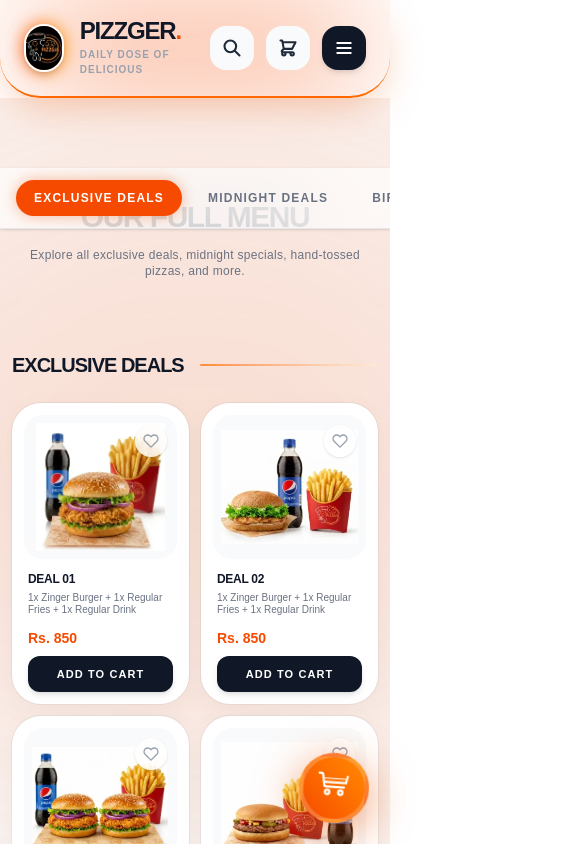
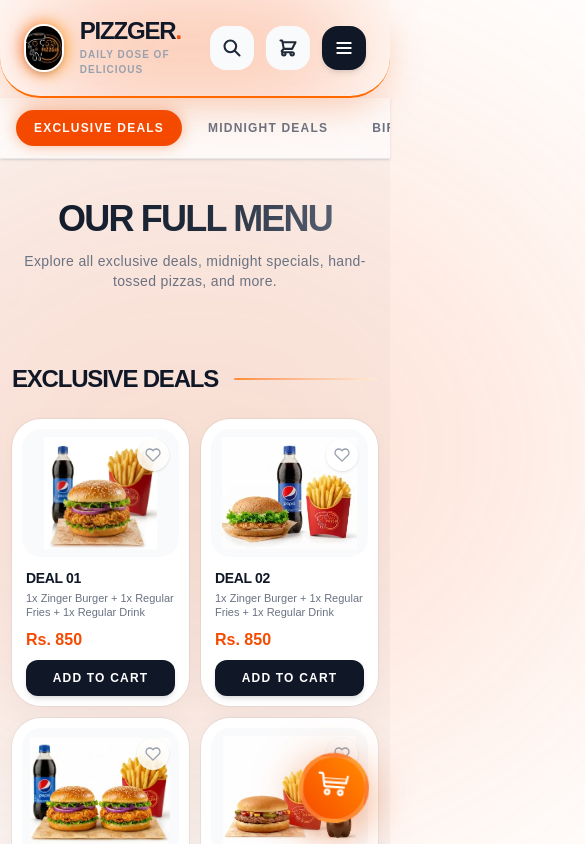
Before and after one commit to pizzgerrawalpindi-maker/premium-food-website, a Next.js app: page /menu in a window 390 px wide. Shown: the top 844 px of the page, 585 px wide, since content can reach past the window. Built offline with nearby package versions, Linux system fonts and the light colour scheme.

Commit message:
Update changes

```diff
--- a/src/app/menu/page.js
+++ b/src/app/menu/page.js
@@ -36,6 +36,19 @@
         }
       }, 100);
     }
+  }, []);
+
+  // Force a correct, non-zoomed-out mobile viewport (fixes pages loading "zoomed out"
+  // on phones). This is a safety net in case app/layout.js isn't already setting one —
+  // see the chat reply for the cleaner, recommended way to do this in layout.js.
+  useEffect(() => {
+    let tag = document.querySelector('meta[name="viewport"]');
+    if (!tag) {
+      tag = document.createElement('meta');
+      tag.name = 'viewport';
+      document.head.appendChild(tag);
+    }
+    tag.setAttribute('content', 'width=device-width, initial-scale=1, maximum-scale=1, user-scalable=no');
   }, []);
 
   // Function to Add Item to LocalStorage WITHOUT redirecting
@@ -185,7 +198,7 @@
     }
   };
 
-  const MenuCard = ({ title, description, price, pricingOptions, imageNum }) => {
+  const MenuCard = ({ title, description, price, pricingOptions, imageNum, className = '' }) => {
     const [isLiked, setIsLiked] = useState(false);
     const [selectedSize, setSelectedSize] = useState("");
     const [error, setError] = useState(false);
@@ -220,10 +233,10 @@
       : price;
 
     return (
-      <div className="group relative bg-white dark:bg-[#1c1410]/70 dark:backdrop-blur-xl rounded-[1.8rem] sm:rounded-[2.5rem] p-3 sm:p-4 flex flex-col shadow-[0_8px_30px_rgb(0,0,0,0.04)] dark:shadow-[0_10px_30px_rgba(234,88,12,0.1)] hover:shadow-[0_20px_50px_rgb(0,0,0,0.12)] hover:-translate-y-1.5 transition-all duration-300 ring-1 ring-gray-900/5 dark:ring-orange-500/20 w-full max-w-sm mx-auto">
+      <div className={`group relative bg-white dark:bg-[#1c1410]/70 dark:backdrop-blur-xl rounded-[1.8rem] sm:rounded-[2.5rem] p-2.5 sm:p-3 flex flex-col shadow-[0_8px_30px_rgb(0,0,0,0.04)] dark:shadow-[0_10px_30px_rgba(234,88,12,0.1)] hover:shadow-[0_20px_50px_rgb(0,0,0,0.12)] hover:-translate-y-1.5 transition-all duration-300 ring-1 ring-gray-900/5 dark:ring-orange-500/20 ${className}`}>
 
         {/* Top Image Area */}
-        <div className="w-full h-36 sm:h-48 bg-gray-50 dark:bg-[#18110e] rounded-[1.2rem] sm:rounded-[1.5rem] relative overflow-hidden mb-3 sm:mb-4 flex items-center justify-center p-2">
+        <div className="w-full h-32 sm:h-48 bg-gray-50 dark:bg-[#18110e] rounded-[1.2rem] sm:rounded-[1.5rem] relative overflow-hidden mb-3 sm:mb-4 flex items-center justify-center p-2">
           <img
             src={`/${imageNum}.webp`}
             alt={title}
@@ -247,16 +260,16 @@
 
         {/* Bottom Content Area */}
         <div className="flex flex-col flex-grow px-1">
-          <h3 className="font-black text-gray-900 dark:text-white text-xs sm:text-lg uppercase tracking-tight leading-snug">{title}</h3>
-          <p className="text-[10px] sm:text-sm text-gray-500 dark:text-orange-200/70 mt-1 sm:mt-2 font-medium leading-tight sm:leading-snug line-clamp-2 min-h-[28px] sm:min-h-[40px]">
+          <h3 className="font-black text-gray-900 dark:text-white text-sm sm:text-lg uppercase tracking-tight leading-snug">{title}</h3>
+          <p className="text-[11px] sm:text-sm text-gray-500 dark:text-orange-200/70 mt-1 sm:mt-2 font-medium leading-tight sm:leading-snug line-clamp-2 min-h-[30px] sm:min-h-[40px]">
             {description}
           </p>
 
-          <div className="mt-1 sm:mt-2 mb-2 sm:mb-3 min-h-[24px] sm:min-h-[32px] flex items-end">
+          <div className="mt-1 sm:mt-2 mb-2 sm:mb-3 min-h-[26px] sm:min-h-[32px] flex items-end">
             {displayPrice ? (
-               <span className="text-orange-600 dark:text-orange-400 font-black text-sm sm:text-xl">{displayPrice}</span>
+               <span className="text-orange-600 dark:text-orange-400 font-black text-base sm:text-xl">{displayPrice}</span>
             ) : (
-               <span className="text-[9px] sm:text-sm font-bold text-gray-400 dark:text-orange-200/50 uppercase tracking-widest">Select Size</span>
+               <span className="text-[10px] sm:text-sm font-bold text-gray-400 dark:text-orange-200/50 uppercase tracking-widest">Select Size</span>
             )}
           </div>
 
@@ -266,7 +279,7 @@
               <select
                 value={selectedSize}
                 onChange={(e) => { setSelectedSize(e.target.value); setError(false); }}
-                className={`w-full p-2 sm:p-2.5 rounded-xl border-2 text-[11px] sm:text-sm font-bold bg-gray-50 dark:bg-[#120D0A] text-gray-700 dark:text-orange-100 outline-none transition-colors appearance-none cursor-pointer ${
+                className={`w-full p-2 sm:p-2.5 rounded-xl border-2 text-xs sm:text-sm font-bold bg-gray-50 dark:bg-[#120D0A] text-gray-700 dark:text-orange-100 outline-none transition-colors appearance-none cursor-pointer ${
                   error ? 'border-red-500 ring-1 ring-red-500' : 'border-gray-200 dark:border-orange-500/30 focus:border-orange-500 hover:bg-gray-100 dark:hover:bg-[#18110e]'
                 }`}
               >
@@ -278,13 +291,13 @@
               <div className="absolute right-2.5 top-1/2 -translate-y-1/2 pointer-events-none">
                 <svg className="w-3.5 h-3.5 sm:w-4 sm:h-4 text-gray-400 dark:text-orange-200/60" fill="none" stroke="currentColor" viewBox="0 0 24 24"><path strokeLinecap="round" strokeLinejoin="round" strokeWidth="2" d="M19 9l-7 7-7-7"></path></svg>
               </div>
-              {error && <span className="absolute -top-4 right-1 text-[9px] text-red-500 font-black tracking-widest uppercase bg-white dark:bg-[#120D0A] px-1">Required!</span>}
+              {error && <span className="absolute -top-4 right-1 text-[10px] text-red-500 font-black tracking-widest uppercase bg-white dark:bg-[#120D0A] px-1">Required!</span>}
             </div>
           )}
 
           <button
             onClick={handleAddToCartClick}
-            className={`mt-auto w-full font-bold py-2.5 sm:py-3.5 rounded-xl uppercase tracking-widest text-[11px] sm:text-sm transition-all active:scale-95 shadow-md hover:shadow-lg cursor-pointer ${
+            className={`mt-auto w-full font-bold py-2.5 sm:py-3.5 rounded-xl uppercase tracking-widest text-xs sm:text-sm transition-all active:scale-95 shadow-md hover:shadow-lg cursor-pointer ${
               addedEffect ? 'bg-green-600 text-white' : 'bg-gray-900 dark:bg-orange-600 hover:bg-black dark:hover:bg-orange-700 text-white'
             }`}
           >
@@ -297,7 +310,7 @@
 
   const SectionHeader = ({ title, subtitle }) => (
     <div className="flex items-center gap-4 sm:gap-6 mb-6 sm:mb-8">
-      <h2 className="text-xl sm:text-3xl md:text-4xl font-black uppercase tracking-tighter text-gray-900 dark:text-white whitespace-nowrap">
+      <h2 className="text-2xl sm:text-3xl md:text-4xl font-black uppercase tracking-tighter text-gray-900 dark:text-white whitespace-nowrap">
         {title}
       </h2>
       <div className="h-[2px] flex-grow bg-gradient-to-r from-orange-500 to-orange-100 dark:to-orange-900/50 rounded-full opacity-70"></div>
@@ -307,12 +320,18 @@
 
   const SubSectionHeader = ({ title }) => (
     <div className="flex items-center gap-4 mb-4 sm:mb-6 mt-4">
-      <h3 className="text-base sm:text-xl font-extrabold uppercase tracking-wide text-transparent bg-clip-text bg-gradient-to-r from-orange-600 to-orange-400">
+      <h3 className="text-lg sm:text-xl font-extrabold uppercase tracking-wide text-transparent bg-clip-text bg-gradient-to-r from-orange-600 to-orange-400">
         {title}
       </h3>
       <div className="h-px flex-grow bg-gray-200 dark:bg-orange-500/20"></div>
     </div>
   );
+
+  // When a section has an odd number of items, the last card is alone in its row
+  // on mobile (2-col grid) and would otherwise leave empty space beside it.
+  // These classes span it across both columns and center it at normal card width.
+  const centerLastMd = 'max-md:col-span-2 max-md:max-w-[calc(50%-0.375rem)] max-md:mx-auto';
+  const centerLastLg = 'max-lg:col-span-2 max-lg:max-w-[calc(50%-0.375rem)] max-lg:mx-auto';
 
   const imgOffset = {
     exclusive: 17,
@@ -335,7 +354,7 @@
   };
 
   return (
-    <div className="min-h-screen bg-[#FAFAFA] dark:bg-[#120D0A] text-gray-900 dark:text-gray-100 antialiased relative z-0 transition-colors duration-500 overflow-x-hidden">
+    <div className="min-h-screen bg-[#FAFAFA] dark:bg-[#120D0A] text-gray-900 dark:text-gray-100 antialiased relative z-0 transition-colors duration-500">
 
       <style dangerouslySetInnerHTML={{__html: `
         .hide-scrollbar::-webkit-scrollbar { display: none; }
@@ -349,7 +368,7 @@
         .animate-custom-shake { animation: custom-shake 2s infinite ease-in-out; }
       `}} />
 
-      {/* Background Ambient Lights */}
+      {/* Background Ambient High-Intensity Central Orange Light Reflections */}
       <div className="absolute top-0 left-1/2 -translate-x-1/2 w-[900px] h-[700px] bg-orange-600/15 dark:bg-orange-600/25 rounded-full blur-[140px] pointer-events-none -z-10"></div>
       <div className="absolute top-[30%] left-10 w-[450px] h-[450px] bg-amber-600/10 rounded-full blur-[130px] pointer-events-none -z-10"></div>
       <div className="absolute top-[70%] right-10 w-[550px] h-[550px] bg-orange-500/15 rounded-full blur-[160px] pointer-events-none -z-10"></div>
@@ -374,13 +393,13 @@
         </div>
       </div>
 
-      <div className="max-w-[85rem] mx-auto space-y-16 sm:space-y-24 pt-10 sm:pt-12 pb-32 px-3 sm:px-6 lg:px-8 w-full">
+      <div className="max-w-[85rem] mx-auto space-y-16 sm:space-y-24 pt-10 sm:pt-12 pb-32 px-3 sm:px-6 lg:px-8 overflow-x-hidden">
 
         <div className="text-center pb-2 sm:pb-4">
-          <h1 className="text-3xl sm:text-6xl md:text-7xl font-black uppercase tracking-tighter text-transparent bg-clip-text bg-gradient-to-r from-gray-900 via-gray-800 to-gray-500 dark:from-white dark:via-orange-100 dark:to-orange-300 mb-3 sm:mb-4">
+          <h1 className="text-4xl sm:text-6xl md:text-7xl font-black uppercase tracking-tighter text-transparent bg-clip-text bg-gradient-to-r from-gray-900 via-gray-800 to-gray-500 dark:from-white dark:via-orange-100 dark:to-orange-300 mb-3 sm:mb-4">
             Our Full Menu
           </h1>
-          <p className="text-gray-500 dark:text-orange-200/70 text-xs sm:text-lg font-medium tracking-wide max-w-2xl mx-auto px-2">
+          <p className="text-gray-500 dark:text-orange-200/70 text-sm sm:text-lg font-medium tracking-wide max-w-2xl mx-auto px-2">
             Explore all exclusive deals, midnight specials, hand-tossed pizzas, and more.
           </p>
         </div>
@@ -419,8 +438,8 @@
         <section id="event-section" className="scroll-mt-48">
           <SectionHeader title="Event Section" subtitle="9 ITEMS" />
           <div className="grid grid-cols-2 md:grid-cols-3 lg:grid-cols-4 gap-3 sm:gap-8">
-            {[...Array(9)].map((_, i) => (
-              <MenuCard key={i} imageNum={imgOffset.event + i} title={`Platter 0${i+1}`} description="Assorted wings, nuggets, and fries platter for the group." price="Rs. 1,500" />
+            {[...Array(9)].map((_, i, arr) => (
+              <MenuCard key={i} imageNum={imgOffset.event + i} title={`Platter 0${i+1}`} description="Assorted wings, nuggets, and fries platter for the group." price="Rs. 1,500" className={i === arr.length - 1 && arr.length % 2 !== 0 ? centerLastMd : ''} />
             ))}
           </div>
         </section>
@@ -442,8 +461,8 @@
             <div>
               <SubSectionHeader title="Standard Range (11)" />
               <div className="grid grid-cols-2 md:grid-cols-3 lg:grid-cols-4 gap-3 sm:gap-8">
-                {[...Array(11)].map((_, i) => (
-                  <MenuCard key={i} imageNum={imgOffset.pizzaStd + i} title={`Fajita Pizza ${i+1}`} description="Chicken fajita, onions, capsicum & loads of mozzarella." pricingOptions={standardPricing} />
+                {[...Array(11)].map((_, i, arr) => (
+                  <MenuCard key={i} imageNum={imgOffset.pizzaStd + i} title={`Fajita Pizza ${i+1}`} description="Chicken fajita, onions, capsicum & loads of mozzarella." pricingOptions={standardPricing} className={i === arr.length - 1 && arr.length % 2 !== 0 ? centerLastMd : ''} />
                 ))}
               </div>
             </div>
@@ -458,15 +477,15 @@
             <div>
               <SubSectionHeader title="Pizzger Special Range (9)" />
               <div className="grid grid-cols-2 md:grid-cols-3 lg:grid-cols-4 gap-3 sm:gap-8">
-                {[...Array(9)].map((_, i) => (
-                  <MenuCard key={i} imageNum={imgOffset.pizzaSpec + i} title={`Crown Crust ${i+1}`} description="Special crown crust filled with chicken chunks and sauce." pricingOptions={specialPricing} />
+                {[...Array(9)].map((_, i, arr) => (
+                  <MenuCard key={i} imageNum={imgOffset.pizzaSpec + i} title={`Crown Crust ${i+1}`} description="Special crown crust filled with chicken chunks and sauce." pricingOptions={specialPricing} className={i === arr.length - 1 && arr.length % 2 !== 0 ? centerLastMd : ''} />
                 ))}
               </div>
             </div>
             <div>
               <SubSectionHeader title="Double Stacked (1)" />
               <div className="grid grid-cols-2 md:grid-cols-3 lg:grid-cols-4 gap-3 sm:gap-8">
-                <MenuCard imageNum={imgOffset.pizzaDbl} title="Double Stacked Pro" description="Two layers of pizza magic with extra cheese." pricingOptions={doubleStackedPricing} />
+                <MenuCard imageNum={imgOffset.pizzaDbl} title="Double Stacked Pro" description="Two layers of pizza magic with extra cheese." pricingOptions={doubleStackedPricing} className={centerLastMd} />
               </div>
             </div>
             <div>
@@ -489,7 +508,7 @@
             <MenuCard imageNum={imgOffset.shawarmas + 1} title="Loaded Shawarma 2" description="Grilled chicken, pickles, fries, and garlic sauce wrapped in pita." pricingOptions={shawarmaPricing2and3} />
             <MenuCard imageNum={imgOffset.shawarmas + 2} title="Loaded Shawarma 3" description="Grilled chicken, pickles, fries, and garlic sauce wrapped in pita." pricingOptions={shawarmaPricing2and3} />
             <MenuCard imageNum={imgOffset.shawarmas + 3} title="Loaded Shawarma 4" description="Grilled chicken, pickles, fries, and garlic sauce wrapped in pita." pricingOptions={shawarmaPricing4} />
-            <MenuCard imageNum={imgOffset.shawarmas + 4} title="Loaded Shawarma 5" description="Grilled chicken, pickles, fries, and garlic sauce wrapped in pita." pricingOptions={shawarmaPricing5} />
+            <MenuCard imageNum={imgOffset.shawarmas + 4} title="Loaded Shawarma 5" description="Grilled chicken, pickles, fries, and garlic sauce wrapped in pita." pricingOptions={shawarmaPricing5} className={centerLastMd} />
           </div>
         </section>
 
@@ -501,7 +520,7 @@
             <MenuCard imageNum={imgOffset.parathas + 1} title="Zinger Paratha 2" description="Crispy zinger wrapped in a flaky, hot paratha roll." price="Rs. 389" />
             <MenuCard imageNum={imgOffset.parathas + 2} title="Zinger Paratha 3" description="Crispy zinger wrapped in a flaky, hot paratha roll." price="Rs. 389" />
             <MenuCard imageNum={imgOffset.parathas + 3} title="Zinger Paratha 4" description="Crispy zinger wrapped in a flaky, hot paratha roll." price="Rs. 309" />
-            <MenuCard imageNum={imgOffset.parathas + 4} title="Zinger Paratha 5" description="Crispy zinger wrapped in a flaky, hot paratha roll." price="Rs. 259" />
+            <MenuCard imageNum={imgOffset.parathas + 4} title="Zinger Paratha 5" description="Crispy zinger wrapped in a flaky, hot paratha roll." price="Rs. 259" className={centerLastMd} />
           </div>
         </section>
 
@@ -522,7 +541,7 @@
           <div className="grid grid-cols-2 lg:grid-cols-3 gap-3 sm:gap-8">
             <MenuCard imageNum={imgOffset.pasta} title="Alfredo Pasta 1" description="Penne pasta in rich alfredo sauce." pricingOptions={pastaPricing1} />
             <MenuCard imageNum={imgOffset.pasta + 1} title="Alfredo Pasta 2" description="Penne pasta in rich alfredo sauce." pricingOptions={pastaPricing2and3} />
-            <MenuCard imageNum={imgOffset.pasta + 2} title="Alfredo Pasta 3" description="Penne pasta in rich alfredo sauce." pricingOptions={pastaPricing2and3} />
+            <MenuCard imageNum={imgOffset.pasta + 2} title="Alfredo Pasta 3" description="Penne pasta in rich alfredo sauce." pricingOptions={pastaPricing2and3} className={centerLastLg} />
           </div>
         </section>
 
@@ -534,7 +553,7 @@
             <MenuCard imageNum={imgOffset.sauces + 1} title="Garlic Mayo Dip 2" description="Homemade garlic mayo sauce." price="Rs. 70" />
             <MenuCard imageNum={imgOffset.sauces + 2} title="Garlic Mayo Dip 3" description="Homemade garlic mayo sauce." price="Rs. 80" />
             <MenuCard imageNum={imgOffset.sauces + 3} title="Garlic Mayo Dip 4" description="Homemade garlic mayo sauce." price="Rs. 15" />
-            <MenuCard imageNum={imgOffset.sauces + 4} title="Garlic Mayo Dip 5" description="Homemade garlic mayo sauce." price="Rs. 15" />
+            <MenuCard imageNum={imgOffset.sauces + 4} title="Garlic Mayo Dip 5" description="Homemade garlic mayo sauce." price="Rs. 15" className={centerLastMd} />
           </div>
         </section>
 
@@ -548,7 +567,7 @@
             <MenuCard imageNum={imgOffset.sides + 3} title="Hot Wings 4" description="Spicy and crispy hot wings." pricingOptions={siderPricingRest} />
             <MenuCard imageNum={imgOffset.sides + 4} title="Side Order 5" description="Crispy snack item." price="Rs. 279" />
             <MenuCard imageNum={imgOffset.sides + 5} title="Side Order 6" description="Crispy snack item." price="Rs. 279" />
-            <MenuCard imageNum={imgOffset.sides + 6} title="Side Order 7" description="Crispy snack item." price="Rs. 329" />
+            <MenuCard imageNum={imgOffset.sides + 6} title="Side Order 7" description="Crispy snack item." price="Rs. 329" className={centerLastMd} />
           </div>
         </section>
 
@@ -562,7 +581,7 @@
             <MenuCard imageNum={imgOffset.drinks + 3} title="1500 ML Drink" description="Chilled refreshing carbonated beverage." price="Rs. 270" />
             <MenuCard imageNum={imgOffset.drinks + 4} title="2000 ML Drink" description="Chilled refreshing carbonated beverage." price="Rs. 350" />
             <MenuCard imageNum={imgOffset.drinks + 5} title="Water Small" description="Pure mineral drinking water." price="Rs. 90" />
-            <MenuCard imageNum={imgOffset.drinks + 6} title="Water Large" description="Pure mineral drinking water." price="Rs. 160" />
+            <MenuCard imageNum={imgOffset.drinks + 6} title="Water Large" description="Pure mineral drinking water." price="Rs. 160" className={centerLastMd} />
           </div>
         </section>
 
```
